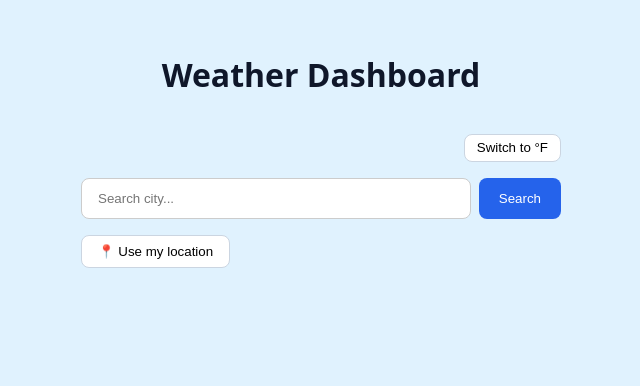
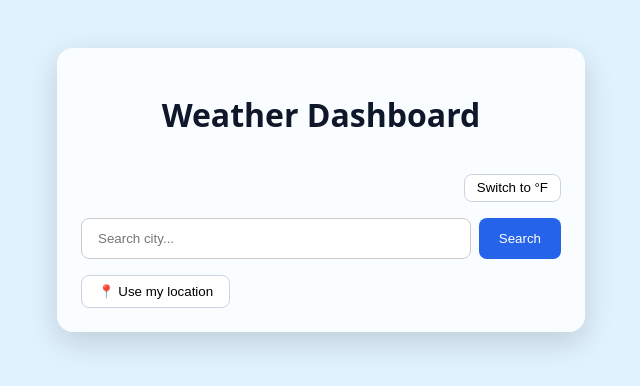
Before and after one commit to wex-ocean/weather-dashboard, an Angular app: page / in a window 1280 px wide. Shown: the top 386 px of the page, without its empty margins (319-959 px from the left). Built offline with nearby package versions, Linux system fonts and the light colour scheme.

Commit message:
style: add gradient background and card container

```diff
--- a/src/app/app.css
+++ b/src/app/app.css
@@ -1,9 +1,12 @@
-.container {
+ .container {
   display: grid;
   gap: 1rem;
   max-width: 480px;
-  margin: 2rem auto;
-  padding: 0 1rem;
+  margin: 3rem auto;
+  padding: 1.5rem;
+  border-radius: 16px;
+  background: rgba(255, 255, 255, 0.85);
+  box-shadow: 0 10px 30px rgba(0, 0, 0, 0.15);
 }
 
 .status {
```
